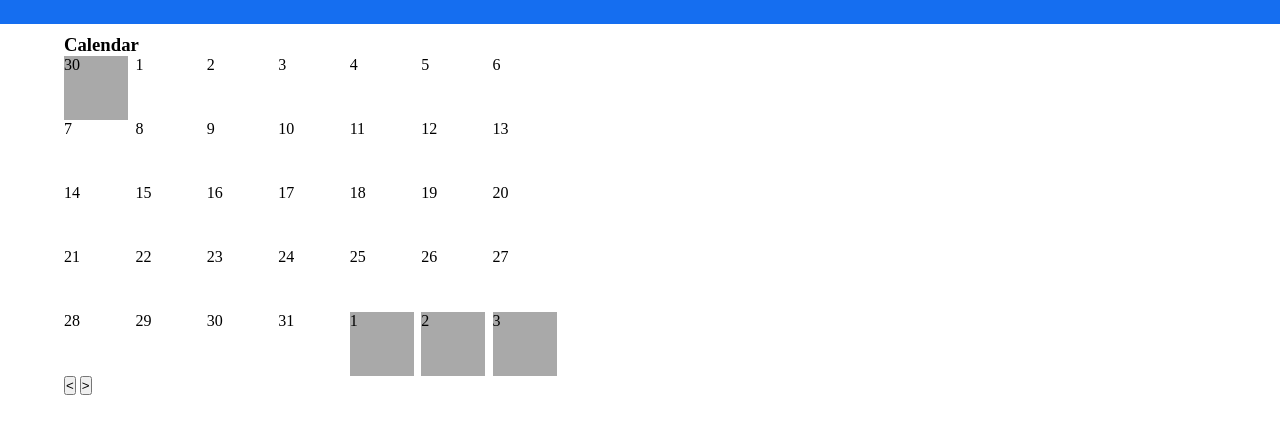
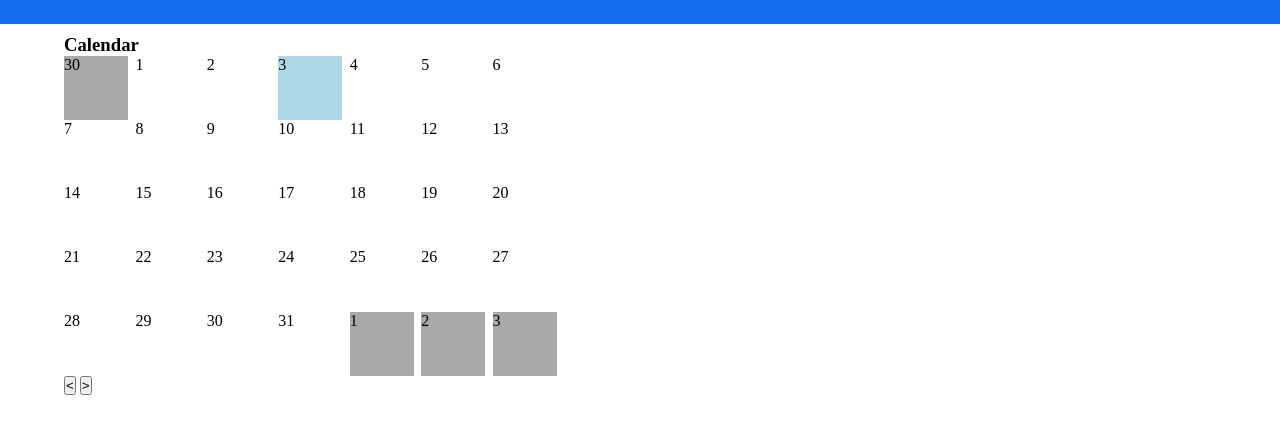
Before and after one commit to mmfallacy/task-space, a SvelteKit app: page /calendar in a window 1280 px wide. Shown: the top 434 px of the page. Built offline with nearby package versions, Linux system fonts and the light colour scheme.

Commit message:
feat: add tasks on viewitem and different color for current day

```diff
--- a/src/components/Calendar/View.svelte
+++ b/src/components/Calendar/View.svelte
@@ -1,16 +1,36 @@
 <script lang="ts">
-    import { getCalendarDaysOfMonth } from '@/utils';
-    import { addMonths, isSameMonth } from 'date-fns';
+    import { getCalendarDaysOfMonth, today } from '@/utils';
+    import { addMonths, isSameDay, isSameMonth, isToday } from 'date-fns';
     import ViewItem from './ViewItem.svelte';
+    import { tasks } from '@/stores/task';
 
-    let current = new Date();
+    let current = today();
     $: days = getCalendarDaysOfMonth(current);
+
+    console.log(
+        current,
+        $tasks.map((task) => ({
+            title: task.name,
+            isNow: isSameDay(task.deadline, current),
+        }))
+    );
+
+    function getVariant(day: Date, current: Date) {
+        if (isToday(day)) return 'today';
+        if (isSameMonth(day, current)) return 'active';
+
+        return 'inactive';
+    }
 </script>
 
 <main>
     <div class="grid">
         {#each days as day}
-            <ViewItem date={day} active={isSameMonth(day, current)} />
+            <ViewItem
+                date={day}
+                variant={getVariant(day, current)}
+                tasks={$tasks.filter((task) => isSameDay(task.deadline, day))}
+            />
         {/each}
     </div>
 
--- a/src/components/Calendar/ViewItem.svelte
+++ b/src/components/Calendar/ViewItem.svelte
@@ -1,21 +1,32 @@
 <script lang="ts">
+    import type { TaskType } from '@/types';
     import { format } from 'date-fns';
+    import clsx from 'clsx';
 
     export let date: Date;
-    export let active: boolean;
+    export let variant: string;
+    export let tasks: TaskType[];
 </script>
 
-<div class="item" class:active>
+<div class={clsx(variant, 'item')}>
     {format(date, 'd')}
+    {#each tasks as task}
+        <p>T:{task.name}</p>
+    {/each}
 </div>
 
 <style>
     .item {
         height: 64px;
         width: 64px;
+    }
+    .inactive {
         background: darkgray;
     }
     .active {
         background: white;
     }
+    .today {
+        background: lightblue;
+    }
 </style>
```
